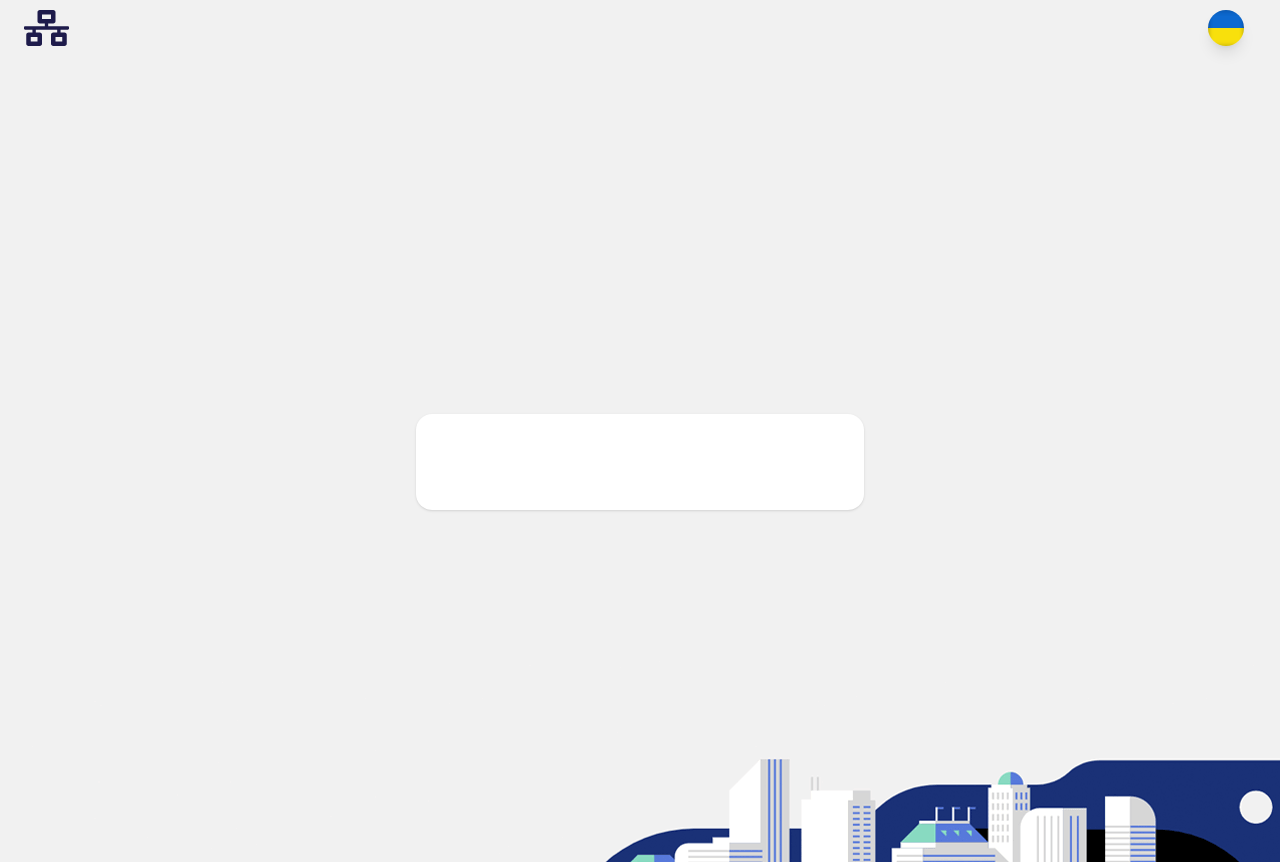
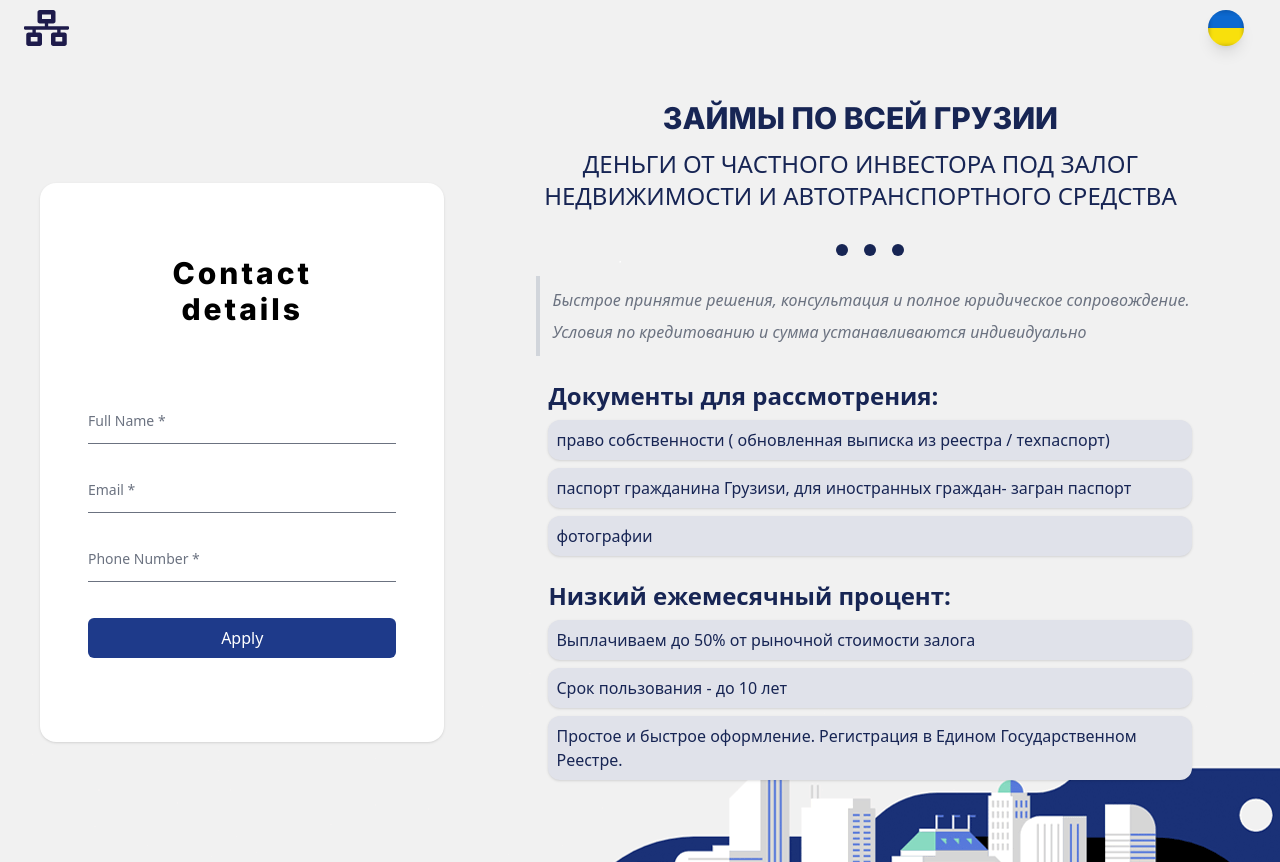
Before and after one commit to dianamatkava/cosmicpython-fastapi, a Flask app: page / in a window 1280 px wide. Run offline with Flask 2, Linux system fonts and the light colour scheme; style sheets or scripts are compiled from the project's sources; some libraries are stand-ins or nearby versions.

Commit message:
v1/template: creates descriptino block

```diff
--- a/app.py
+++ b/app.py
@@ -4,7 +4,12 @@ from flask import Flask, render_template
 
 app = Flask(__name__)
 
+# from posthog import Posthog
+
+# posthog = Posthog(project_api_key='phc_itIdr55hO2OcvABciUtxLzXN8ppBBY0ewRCpN7gvwPQ', host='https://eu.posthog.com')
+
+
 
 @app.route('/', methods=['GET', 'POST'])
 def form():
-    return render_template('arb-main.html')
+    return render_template('arb-form.html')
--- a/static/css/main.css
+++ b/static/css/main.css
@@ -6,3 +6,9 @@ h1 {
 #contact {
     background-image: url('../img/uber-form.png');
 }
+
+@media (max-width: 1279px) {
+    .applyBtn {
+      display: block;
+    }
+}
--- a/tailwind.config.js
+++ b/tailwind.config.js
@@ -2,11 +2,18 @@
 module.exports = {
   content: ["./**/*.{html,js}"],
   theme: {
-    extend: {},
+    extend: {
+      opacity: {
+        '5': '0.05',
+        '10': '0.1',
+        '15': '0.15',
+       }
+    },
     theme: {
       screens: {
         'sm': '576px',
         'md': '960px',
+        'slg': '1279px',
         'lg': '1440px',
       },
     }
--- a/templates/arb-details.html
+++ b/templates/arb-details.html
@@ -0,0 +1,46 @@
+<div class="max-w-2xl">
+    <h1 class="text-center text-3xl my-3">ЗАЙМЫ ПО ВСЕЙ ГРУЗИИ</h1>
+    <h2 class="text-center text-lg md:text-2xl">ДЕНЬГИ ОТ ЧАСТНОГО ИНВЕСТОРА ПОД ЗАЛОГ НЕДВИЖИМОСТИ И АВТОТРАНСПОРТНОГО СРЕДСТВА</h2>
+
+</div>
+
+<div class="mt-6 flex flex-wrap justify-center items-center">
+    <div class="h-3 w-3 m-2 bg-blue-950 rounded-full"> </div>
+    <div class="h-3 w-3 m-2 bg-blue-950 rounded-full"> </div>
+    <div class="h-3 w-3 m-2 bg-blue-950 rounded-full"> </div>
+</div>
+
+
+<div class="w-fit m-3 p-3 border-l-4 border-gray-300 italic text-gray-500">
+    <p class="mb-2">Быстрое принятие решения, консультация и полное юридическое сопровождение.</p>
+    <p> Условия по кредитованию и сумма устанавливаются индивидуально</p>
+</div>
+
+<div>
+    <div class='mb-6'>
+        <button
+            type="button"
+            onclick="openForm()"
+            data-modal-toggle="applyForm"
+            class="hidden my-9 rounded-md bg-blue-900 px-10 py-2 text-white cursor-pointer text-center block ax-w-md m-auto applyBtn slg:block"
+        >Apply</button>
+    </div>
+</div>
+
+<div class="m-6">
+    <h3 class="font-semibold text-xl md:text-2xl">Документы для рассмотрения:</h3>
+    <ul>
+        <li class="my-2 p-2 bg-[#E0E2EA] rounded-xl shadow">право собственности ( обновленная выписка из реестра / техпаспорт)</li>
+        <li class="my-2 p-2 bg-[#E0E2EA] rounded-xl shadow">паспорт гражданина Грузиsи, для иностранных граждан- загран паспорт</li>
+        <li class="my-2 p-2 bg-[#E0E2EA] rounded-xl shadow">фотографии</li>
+    </ul>
+</div>
+
+<div class="m-6">
+    <h3 class="font-semibold text-xl md:text-2xl">Низкий ежемесячный процент:</h3>
+    <ul class="pb-6">
+        <li class="my-2 p-2 bg-[#E0E2EA] rounded-xl shadow">Выплачиваем до 50% от рыночной стоимости залога</li>
+        <li class="my-2 p-2 bg-[#E0E2EA] rounded-xl shadow">Срок пользования - до 10 лет</li>
+        <li class="my-2 p-2 bg-[#E0E2EA] rounded-xl shadow">Простое и быстрое оформление. Регистрация в Едином Государственном Реестре.</li>
+    </ul>
+</div>
--- a/templates/arb-form.html
+++ b/templates/arb-form.html
@@ -1,25 +1,28 @@
+{% extends "arb-main.html" %}
+
+{% block form %}
 <h1 class="text-2xl font-bold text-center p-6 tracking-widest md:text-3xl">
     Contact details
 </h1>
 <form method='POST' class="mt-12">
-    <div class="m-auto main-form-block">
+    <div class="m-auto">
         <div class="relative z-0 my-6" id='name'>
             <input id='name-input' type="text" name="name" class="main-form-item mt-3 peer block w-full appearance-none border-0 border-b border-gray-500 bg-transparent py-3 px-0 text-sm text-gray-900 focus:border-blue-600 focus:outline-none focus:ring-0" placeholder=" " />
             <label class="absolute top-3 -z-10 origin-[0] -translate-y-6 scale-75 transform text-sm text-gray-500 duration-300 peer-placeholder-shown:translate-y-0 peer-placeholder-shown:scale-100 peer-focus:left-0 peer-focus:-translate-y-6 peer-focus:scale-75 peer-focus:text-blue-600 peer-focus:dark:text-blue-500">
-                Full Name
+                Full Name *
             </label>
         </div>
         <div class="relative z-0 my-6" id='email'>
             <input id='email-input' type="text" name="email" class="main-form-item mt- peer block w-full appearance-none border-0 border-b border-gray-500 bg-transparent py-3 px-0 text-sm text-gray-900 focus:border-blue-600 focus:outline-none focus:ring-0" placeholder=" " />
             <label class="absolute top-3 -z-10 origin-[0] -translate-y-6 scale-75 transform text-sm text-gray-500 duration-300 peer-placeholder-shown:translate-y-0 peer-placeholder-shown:scale-100 peer-focus:left-0 peer-focus:-translate-y-6 peer-focus:scale-75 peer-focus:text-blue-600 peer-focus:dark:text-blue-500">
-                Email
+                Email *
             </label>
 
         </div>
         <div class="relative z-0 col-span-2 my-6" id='phone_number'>
             <input id='phone_number-input' type="text" name="email" class="main-form-item mt-3 peer block w-full appearance-none border-0 border-b border-gray-500 bg-transparent py-3 px-0 text-sm text-gray-900 focus:border-blue-600 focus:outline-none focus:ring-0" placeholder=" " />
             <label class="absolute top-3 -z-10 origin-[0] -translate-y-6 scale-75 transform text-sm text-gray-500 duration-300 peer-placeholder-shown:translate-y-0 peer-placeholder-shown:scale-100 peer-focus:left-0 peer-focus:-translate-y-6 peer-focus:scale-75 peer-focus:text-blue-600 peer-focus:dark:text-blue-500">
-                Phone Number
+                Phone Number *
             </label>
         </div>
     </div>
@@ -28,4 +31,9 @@
             <button type="button" data-modal-toggle="applyForm" class="my-9 rounded-md bg-blue-900 px-10 py-2 text-white cursor-pointer text-center block w-full">Apply</button>
         </div>
     </div>
+
+    <div class="flex justify-center">
+        <a id="showDesc" onclick='showDesc()' class="text-gray-500 text-sm italic text-center hidden">Show description</a>
+    </div>
 </form>
+{% endblock %}
--- a/templates/arb-main.html
+++ b/templates/arb-main.html
@@ -14,8 +14,9 @@
     <title>Document</title>
 </head>
 
-<body class="w-screen h-screen overflow-hidden" >
-    <div id='contact'>
+<body class="w-screen h-screen bg-object-fil md:overflow-hidden" id='contact'>
+
+    <div>
 
         <nav class="px-4 lg:px-6 py-2.5">
             <div class="flex flex-wrap justify-between items-start mx-auto max-w-screen-xl object-fit">
@@ -29,7 +30,7 @@
             <div class="relative inline-block group">
                 <div class="flex flex-wrap justify-end items-start mx-auto max-w-screen-xl">
                     <button id="lang-options" class="flex items-center focus:outline-none">
-                    <img src="../static/img/ua.jpg" class="mr-3 w-9 h-9 object-fit rounded-full shadow-lg" />
+                        <img src="../static/img/ua.jpg" class="mr-3 w-9 h-9 object-fit rounded-full shadow-lg" />
                     </button>
                 </div>
 
@@ -45,12 +46,9 @@
             </div>
         </nav>
 
-        <div class="flex items-center justify-center h-screen bg-bottom">
-            <div class="mx-3 w-full max-w-md main-form p-9 bg-white rounded-2xl shadow dark:bg-gray-700 md:mx-auto md:p-12">
-
-
-
-            </div>
+        <div class="flex justify-center gap-2 p-4 h-screen bg-bottom md:items-center">
+            <div id='form' class="hidden h-fit p-6 m-6 bg-white rounded-2xl shadow dark:bg-gray-700 md:p-12 xl:block">{% block form %} {% endblock %}</div>
+            <div id='details' class="text-blue-950 md:p-6 md:m-6 ">{% include 'arb-details.html' %}</div>
         </div>
     </div>
 
@@ -63,6 +61,24 @@
     langButton.addEventListener('click', () => {
       langDropdown.classList.toggle('hidden');
     });
+
+
+    function openForm() {
+        const form = document.getElementById('form');
+        const details = document.getElementById('details');
+        const showDesc = document.getElementById('showDesc');
+        form.style.display = 'block'
+        details.style.display = 'none'
+        showDesc.style.display = 'block'
+    }
+
+    function showDesc() {
+        const form = document.getElementById('form');
+        const details = document.getElementById('details');
+        const showDesc = document.getElementById('showDesc');
+        form.style.display = 'none'
+        details.style.display = 'block'
+    }
 </script>
 <script src="https://unpkg.com/flowbite@1.4.4/dist/flowbite.js"></script>
 </html>
--- a/templates/arb-modal.html
+++ b/templates/arb-modal.html
@@ -1,3 +1,5 @@
+{% extends "arb-main.html" %}
+
 <div
     id="applyForm"
     data-modal-show="false"
```
Also changed, not shown: README.md, static/img/uber-form.png.
